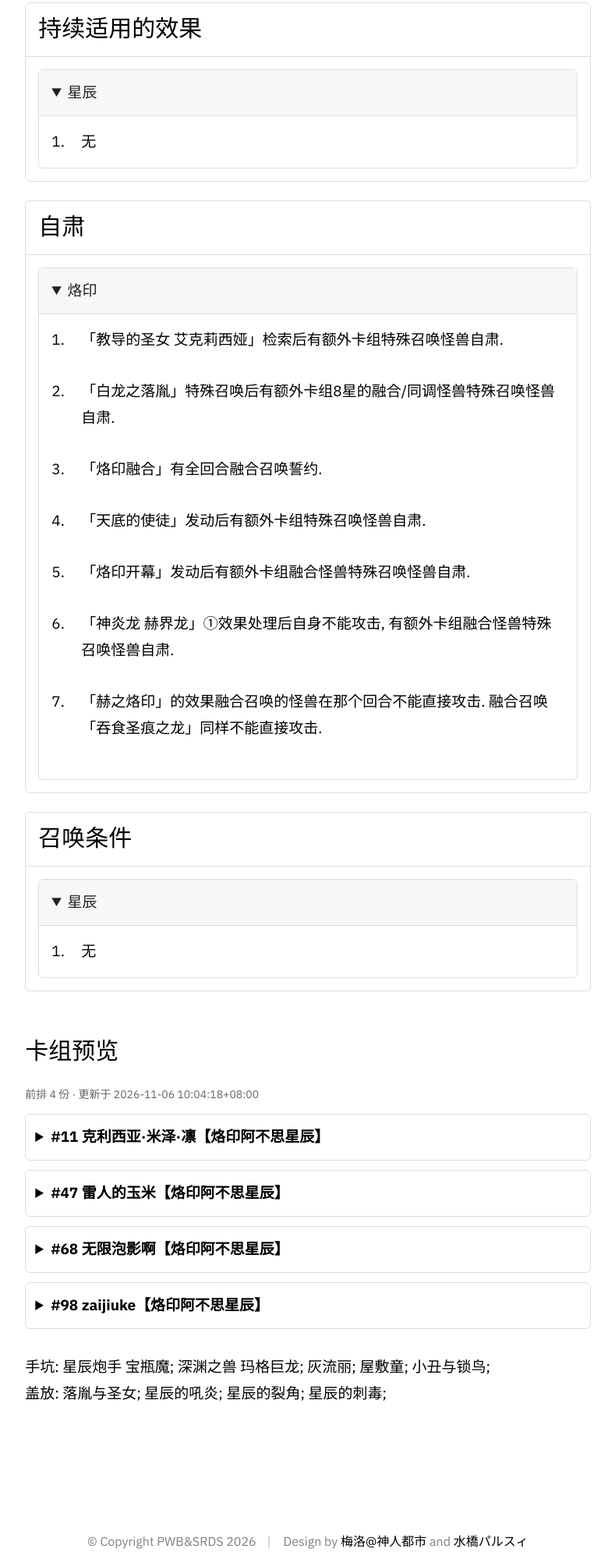
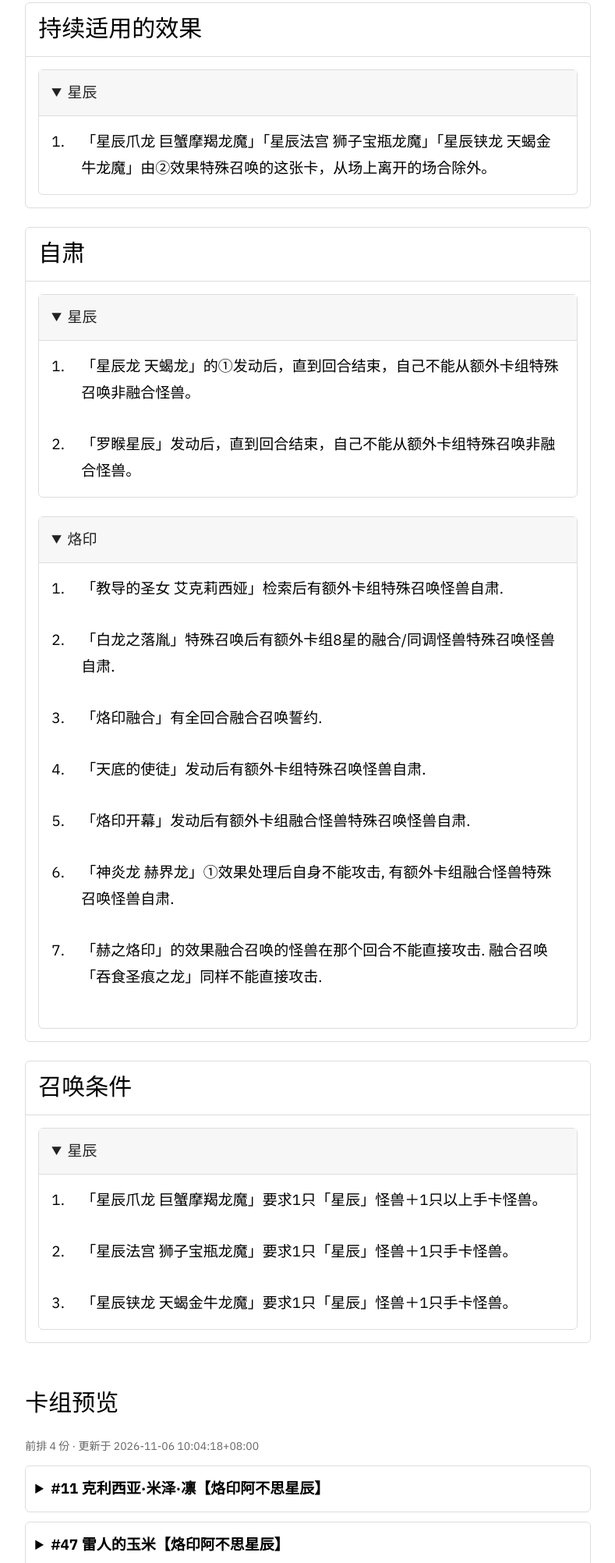
Before and after one commit to MelloJyoutoji/YugiohDeckRulingIndex, a plain HTML site: page decks/DracotailBranded.html in a window 1280 px wide. Shown: the part 1977-3981 px from the top of the page at 78% size, without its empty margins (355-1144 px from the left). Drawn offline with Linux system fonts and the light colour scheme; no server answers.

Commit message:
更新星宿

```diff
--- a/decks/DracotailBranded.html
+++ b/decks/DracotailBranded.html
@@ -141,7 +141,6 @@
                                         "星辰炮手 宝瓶魔"跟"计都星辰"可以融龙族/魔法师族怪兽, "星辰龙 天蝎龙"跟"罗睺星辰"只能融"星辰"怪兽. 后者有自肃.
                                         </p>
 
-
                                         <p>
                                         "星辰"必须作为融合召唤的素材送去墓地才能把自身共通效果发动.
                                         </p>
@@ -162,7 +161,7 @@
                                 <details class="ruling-axis" data-ruling-page="DracotailBranded.html" open>
                                     <summary>星辰</summary>
                                     <div class="auto-number" id="dracotailbranded-continuous-effects-own" data-ruling-own="true">
-                                        <p>无</p>
+                                        <p>「星辰爪龙 巨蟹摩羯龙魔」「星辰法宫 狮子宝瓶龙魔」「星辰铗龙 天蝎金牛龙魔」由②效果特殊召唤的这张卡，从场上离开的场合除外。</p>
                                     </div>
                                 </details>
                             </div>
@@ -174,7 +173,8 @@
                                 <details class="ruling-axis" data-ruling-page="DracotailBranded.html" open>
                                     <summary>星辰</summary>
                                     <div class="auto-number" id="dracotailbranded-restrictions-own" data-ruling-own="true">
-                                        <p>无</p>
+                                        <p>「星辰龙 天蝎龙」的①发动后，直到回合结束，自己不能从额外卡组特殊召唤非融合怪兽。</p>
+                                        <p>「罗睺星辰」发动后，直到回合结束，自己不能从额外卡组特殊召唤非融合怪兽。</p>
                                     </div>
                                 </details>
                             </div>
@@ -186,7 +186,10 @@
                                 <details class="ruling-axis" data-ruling-page="DracotailBranded.html" open>
                                     <summary>星辰</summary>
                                     <div class="auto-number" id="dracotailbranded-summon-conditions-own" data-ruling-own="true">
-                                        <p>无</p>
+                                        <!-- 星辰轴：额外卡组融合怪兽的素材要求。 -->
+                                        <p>「星辰爪龙 巨蟹摩羯龙魔」要求1只「星辰」怪兽＋1只以上手卡怪兽。</p>
+                                        <p>「星辰法宫 狮子宝瓶龙魔」要求1只「星辰」怪兽＋1只手卡怪兽。</p>
+                                        <p>「星辰铗龙 天蝎金牛龙魔」要求1只「星辰」怪兽＋1只手卡怪兽。</p>
                                     </div>
                                 </details>
                             </div>
@@ -198,12 +201,6 @@
                         </div>
 
                         <div id="deck-render"></div>
-
-                        <div>
-                            手坑: 星辰炮手 宝瓶魔; 深渊之兽 玛格巨龙; 灰流丽; 屋敷童; 小丑与锁鸟;
-                            <br>
-                            盖放: 落胤与圣女; 星辰的吼炎; 星辰的裂角; 星辰的刺毒;
-                        </div>
 
                         <!-- hover 悬浮 -->
                         <div id="card-hover">
```
